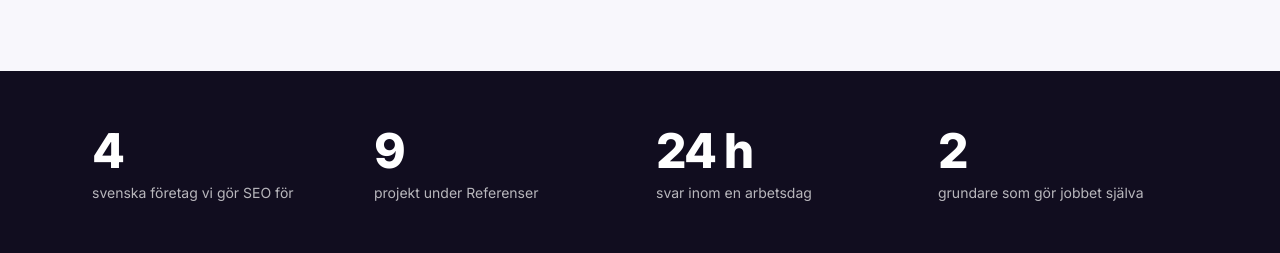
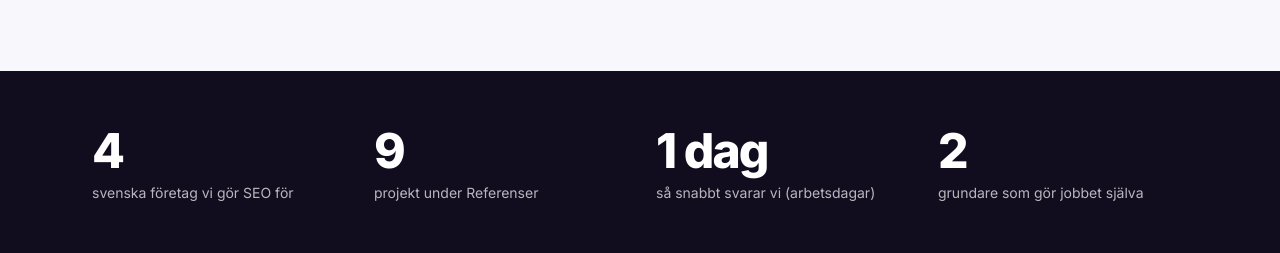
Before and after one commit to asadprofficial-code/portfolio-website, a Next.js app: page / in a window 1280 px wide. Shown: the part 2120-2373 px from the top of the page. Built offline with nearby package versions, Linux system fonts and the light colour scheme; no server answers.

Commit message:
Stats band: response time as working day
Co-Authored-By: Claude Opus 5.5 <noreply@anthropic.com>
Claude-Session: https://claude.ai/code/session_01YNf12iJDxcJ32XsiEvFnFY

```diff
--- a/src/components/StatsBand.jsx
+++ b/src/components/StatsBand.jsx
@@ -6,7 +6,7 @@ export default function StatsBand() {
   const stats = [
     { value: `${swedish}`, label: "svenska företag vi gör SEO för" },
     { value: `${VISIBLE_PROJECTS.length}`, label: "projekt under Referenser" },
-    { value: "24 h", label: "svar inom en arbetsdag" },
+    { value: "1 dag", label: "så snabbt svarar vi (arbetsdagar)" },
     { value: "2", label: "grundare som gör jobbet själva" },
   ];
   return (
```
